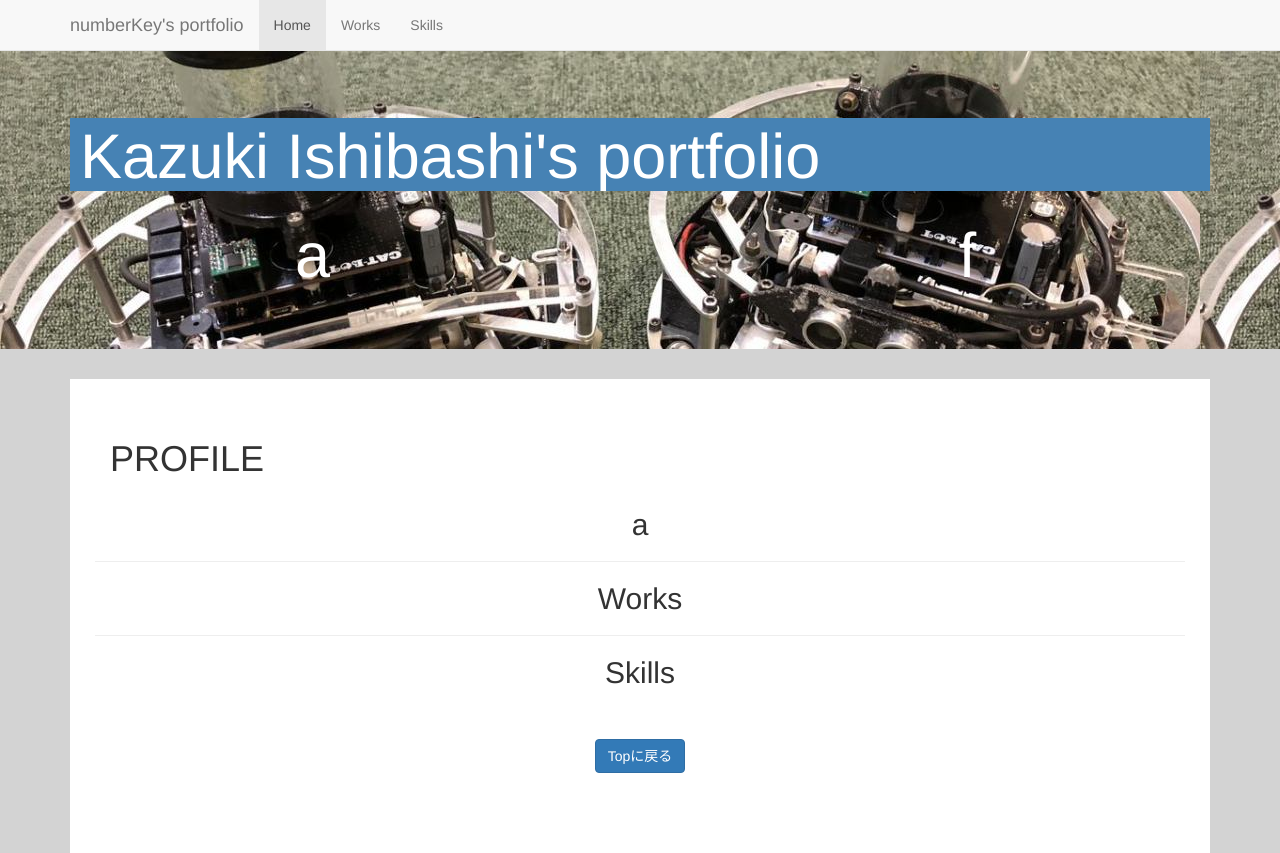
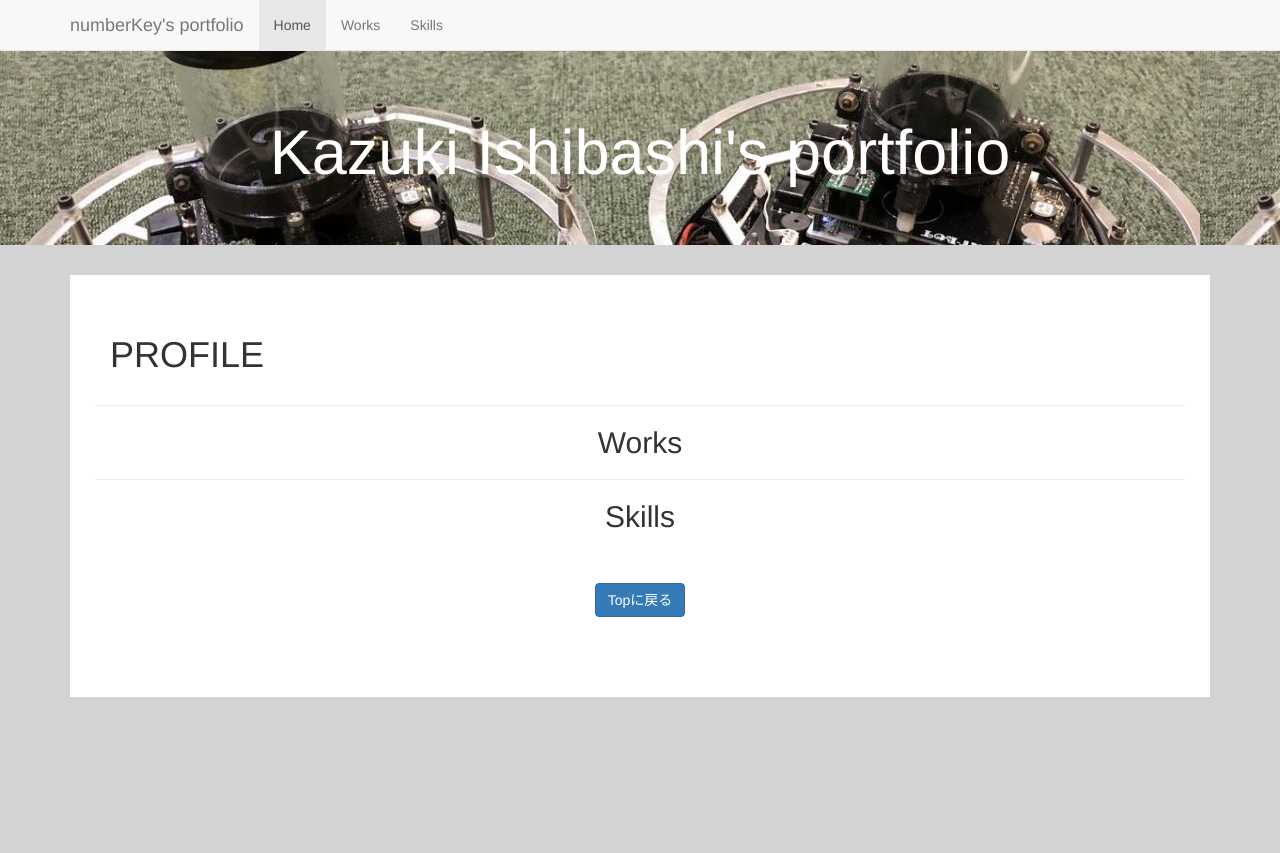
Before and after one commit to numberKey/numberKey.github.io, a plain HTML site: page index.html in a window 1280 px wide. After the commit the page ends 800 px from the top, so only its background shows below. Drawn offline with nearby package versions, Linux system fonts and the light colour scheme.

Commit message:
ヘッダー部分を調整

```diff
--- a/index.html
+++ b/index.html
@@ -6,7 +6,7 @@
     <meta http-equiv="X-UA-Compatible" content="IE=edge">
     <meta name="viewport" content="width=device-width, initial-scale=1">
 
-    <title>プロフィールページ</title>
+    <title>numberKey's portfolio</title>
     <!-- Bootstrap -->
     <link rel="stylesheet" href="https://maxcdn.bootstrapcdn.com/bootswatch/3.3.7/flatly/bootstrap.min.css">
     <link rel="stylesheet" href="./css/style.css">
@@ -35,16 +35,8 @@
         </div>
     </nav>
     <div class="jumbotron">
-        <div class="container">
-            <h1 style="background-color:steelblue; padding-left:10px;padding-top:4px;">Kazuki Ishibashi's portfolio</h1>
-        </div>
-        <div class="row text-center">
-            <div class="col-sm-6">
-                <h1>a</h1>
-            </div>
-            <div class="col-sm-6">
-                <h1>f</h1>
-            </div>
+        <div class="container text-center">
+            <h1>Kazuki Ishibashi's portfolio</h1>
         </div>
     </div>
     <div class="container">
@@ -53,7 +45,6 @@
             <!-- <p class="lead"></p> -->
 
             <div class="row text-center">
-                <h2 id="works">a</h2>
             <hr>
 
             <h2 id="works">Works</h2>
```
